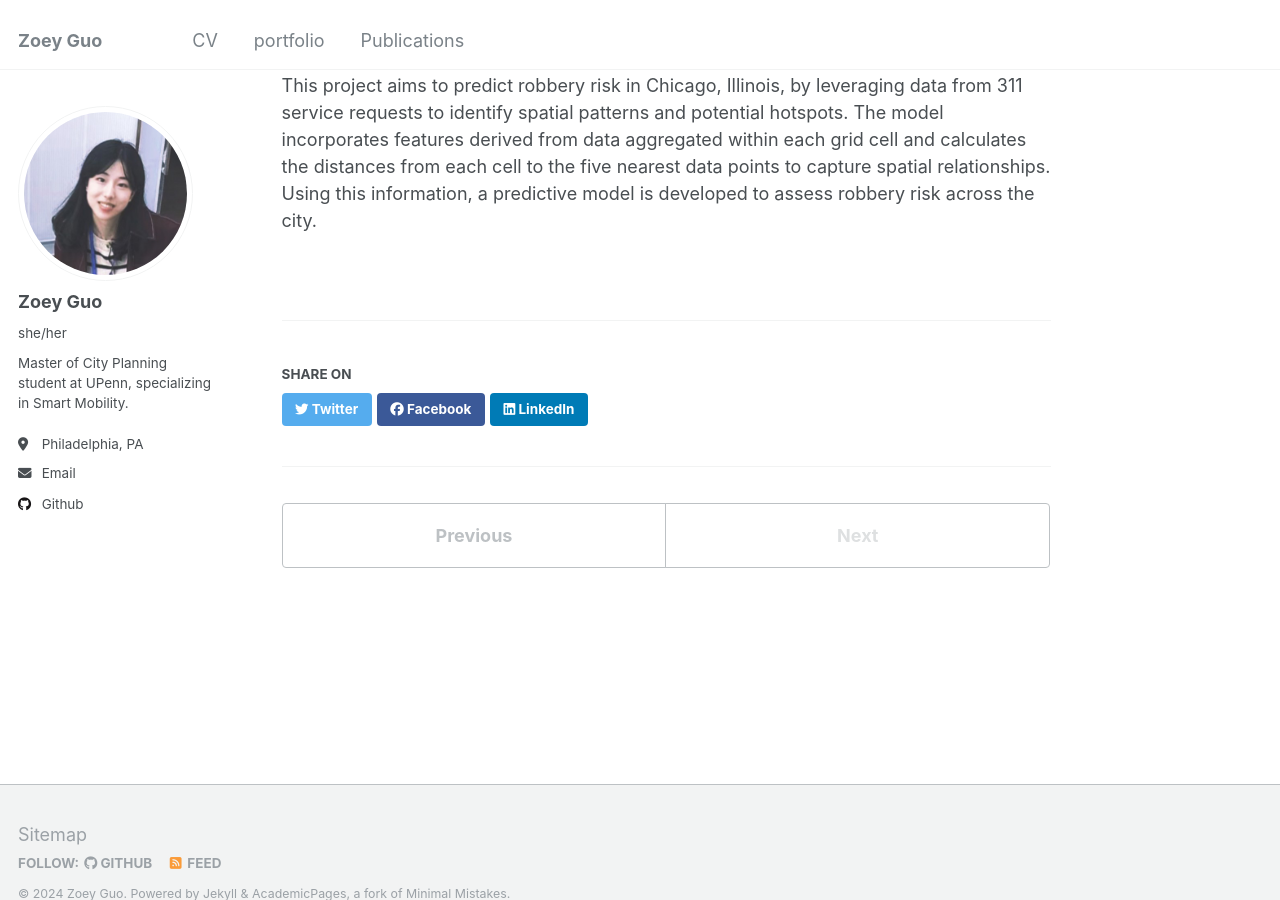
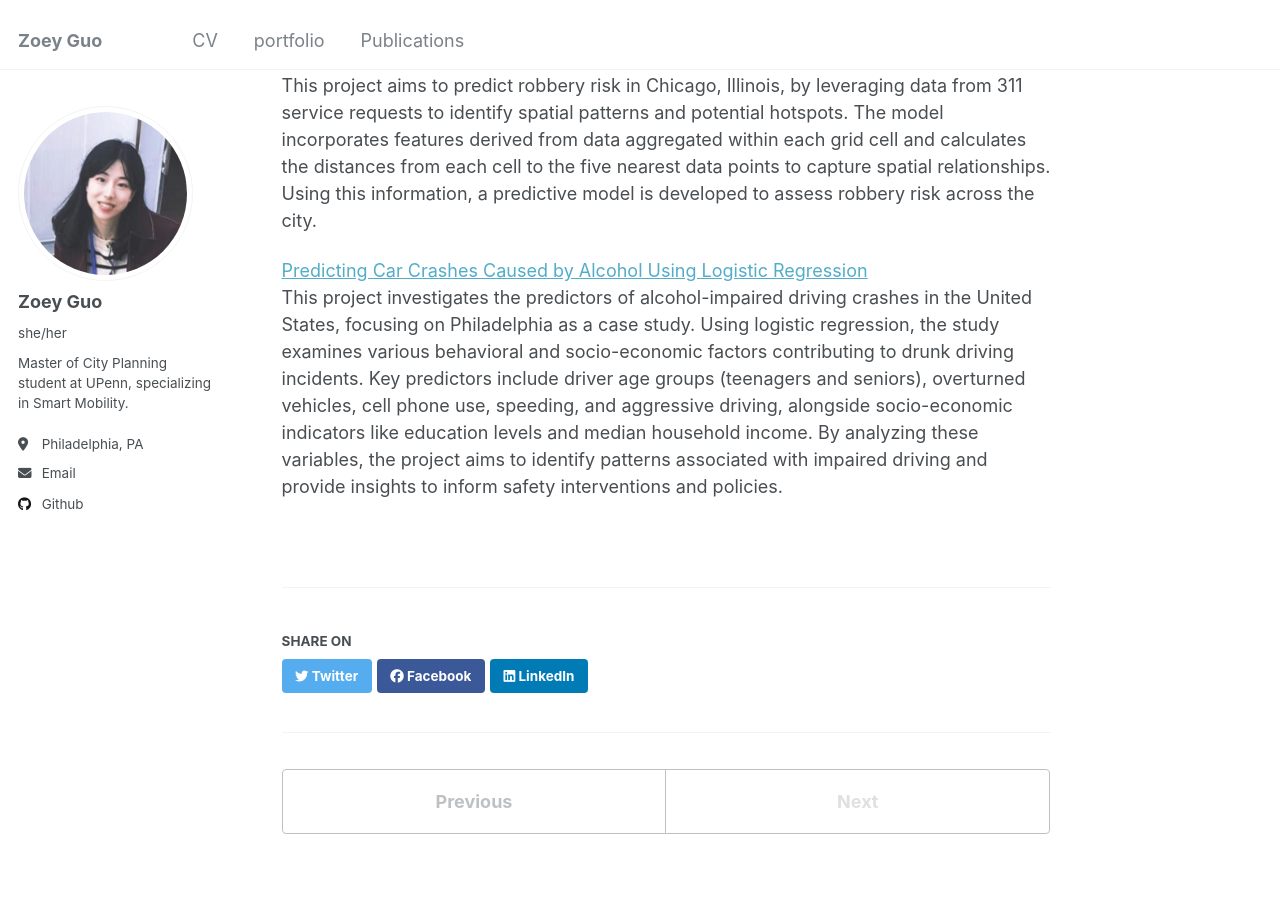
Before and after one commit to ZoeyGuo709/ZoeyGuo709.github.io, a Jekyll site: the page built from _portfolio/portfolio-2.md, in a window 1280 px wide and 900 px high, scrolled down 899 px. Built offline with Jekyll 4.4.1, drawn with Linux system fonts in a browser that asks for light colours.

Commit message:
Update portfolio-2.md

```diff
--- a/_portfolio/portfolio-2.md
+++ b/_portfolio/portfolio-2.md
@@ -18,3 +18,6 @@ Analyzed median house values in Philadelphia using OLS regression and advanced s
 
 [Predictive Policing](../../files/PPA_PredictivePolicing "Predictive Policing")<br>
 This project aims to predict robbery risk in Chicago, Illinois, by leveraging data from 311 service requests to identify spatial patterns and potential hotspots. The model incorporates features derived from data aggregated within each grid cell and calculates the distances from each cell to the five nearest data points to capture spatial relationships. Using this information, a predictive model is developed to assess robbery risk across the city.
+
+[Predicting Car Crashes Caused by Alcohol Using Logistic Regression](../../files/STAT_drunkDriv "Predicting Car Crashes Caused by Alcohol Using Logistic Regression")<br>
+This project investigates the predictors of alcohol-impaired driving crashes in the United States, focusing on Philadelphia as a case study. Using logistic regression, the study examines various behavioral and socio-economic factors contributing to drunk driving incidents. Key predictors include driver age groups (teenagers and seniors), overturned vehicles, cell phone use, speeding, and aggressive driving, alongside socio-economic indicators like education levels and median household income. By analyzing these variables, the project aims to identify patterns associated with impaired driving and provide insights to inform safety interventions and policies.
```
